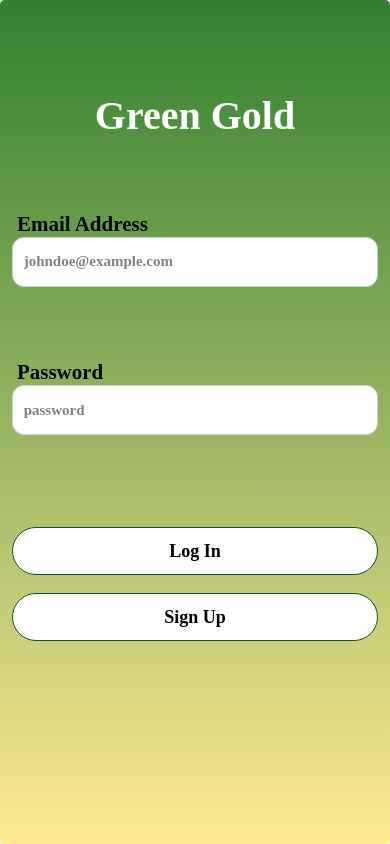
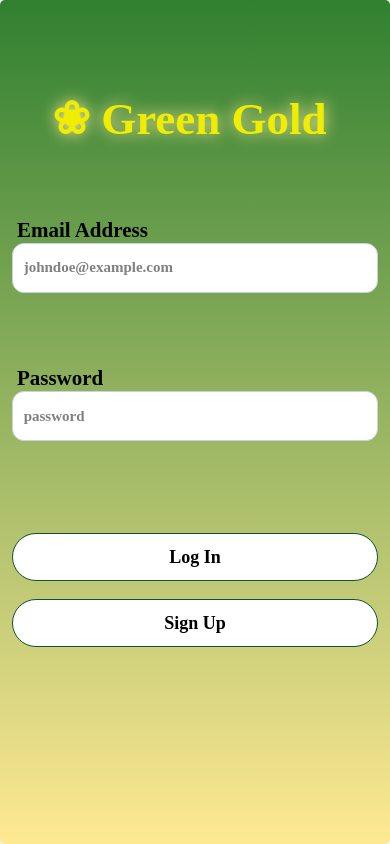
Before and after one commit to srehome/green-gold, a React Native app: screen /Login in a window 390 px wide. Built offline with nearby package versions, Linux system fonts and the light colour scheme.

Commit message:
neon app title on login

```diff
--- a/screens/LoginScreen.js
+++ b/screens/LoginScreen.js
@@ -18,7 +18,7 @@ export default function LoginScreen({navigation}) {
         colors={['rgba(0,100,0,0.8)', '#ffe993']}
         style={styles.linearGradient}>
 
-      <Text style ={styles.title} > Green Gold </Text>
+      <Text style ={styles.title} >{'\u2740'} Green Gold </Text>
 
       <Text style ={styles.inputLabel} > Email Address </Text>
 
@@ -67,13 +67,13 @@ const styles = StyleSheet.create({
     borderRadius: 5
   },
  title:{
-    fontSize : 40,
-    fontWeight : '700',
+    fontSize : 45,
+    fontWeight : 'bold',
     fontFamily: 'serif',
     textAlign: 'center',
-    color : '#fff',
-    shadowColor : 'blue',
-    elevation : 7,
+    color: '#efed02',
+    textShadowColor : '#ffe993',
+    textShadowRadius: 15,
     marginTop : '25%',
     marginBottom: '20%'
   },
```
